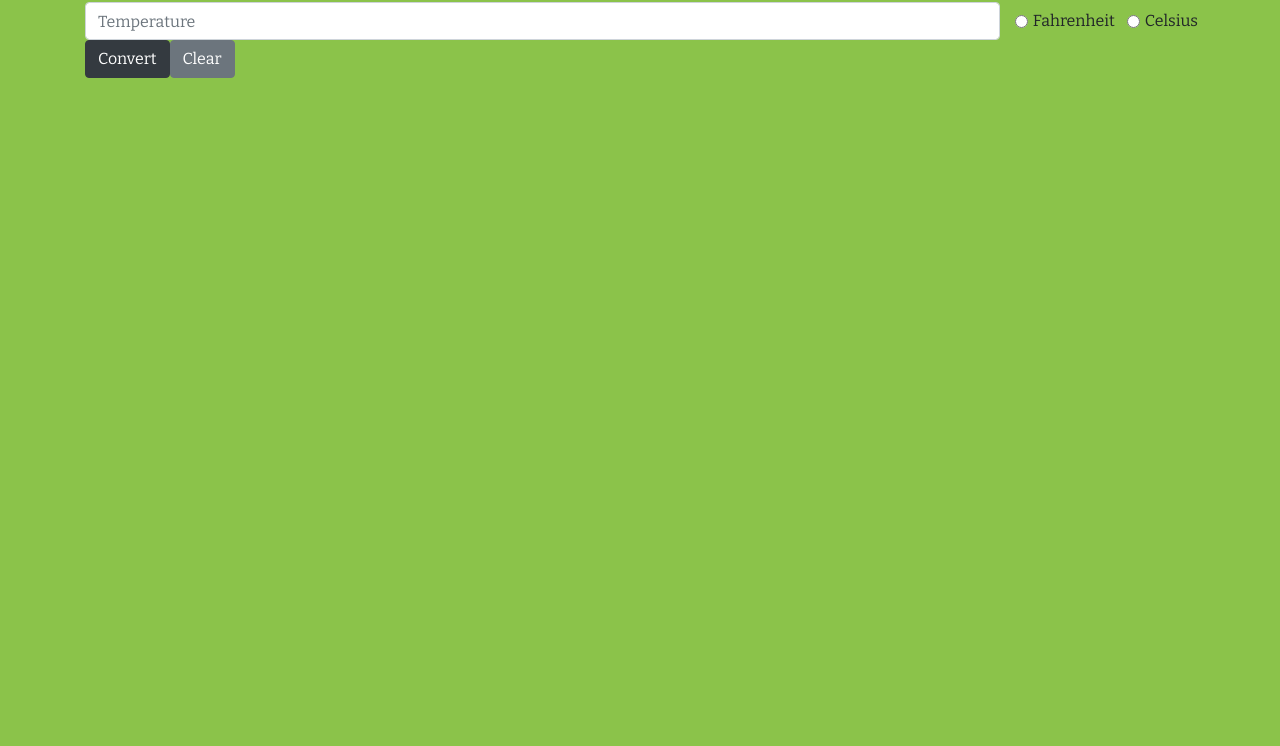
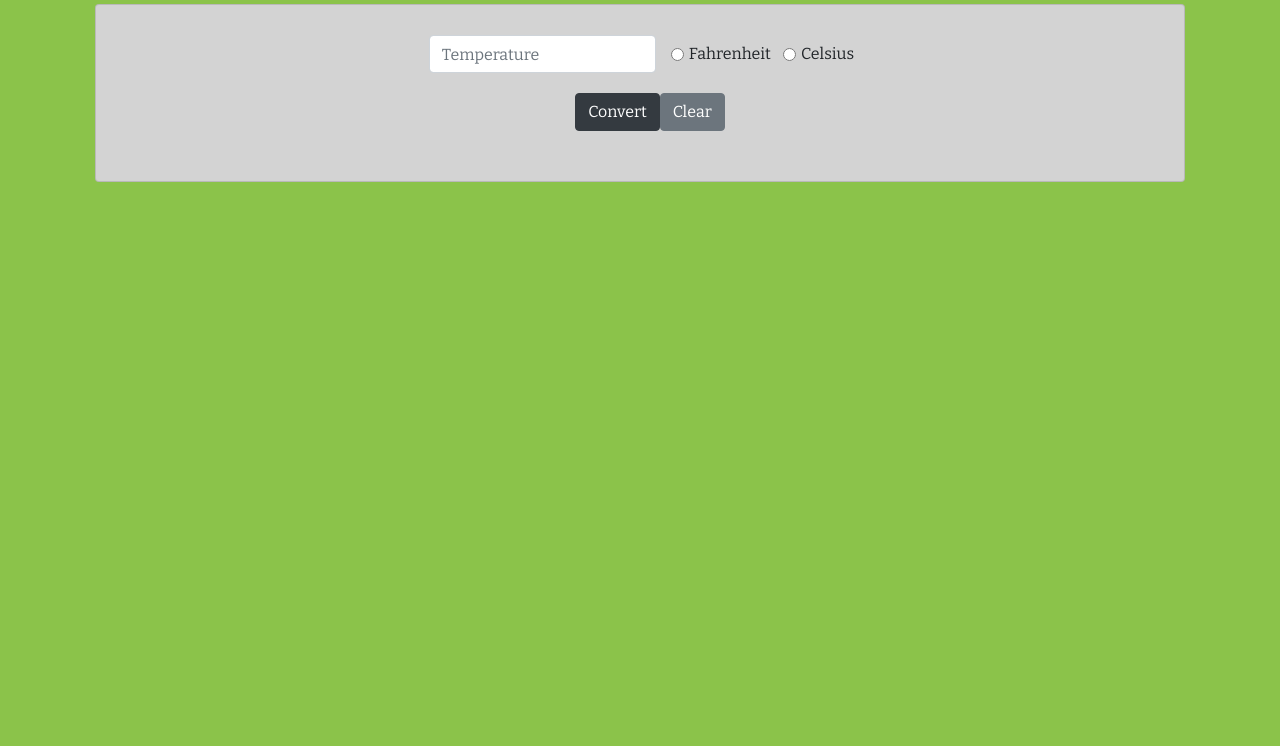
Before and after one commit to mariabrock/temperature-converter, a plain HTML site: page index.html in a window 1280 px wide. Shown: the part 54-800 px from the top of the page. Drawn offline with nearby package versions, Linux system fonts and the light colour scheme.

Commit message:
some styling

```diff
--- a/index.html
+++ b/index.html
@@ -12,6 +12,8 @@
 <body>
     <h1>Temperature Converter</h1>
     <div class="container">
+        <div class="card">
+            <div class="card-body">
                 <div id="input">
                     <form>
                         <div class="row">
@@ -29,10 +31,12 @@
                         </div>
                     </form>
                 </div>
-        <div class="container">
+                <div class="container" id="twoButtons">
                     <div class="row">
                         <button type="submit" id="convert" class="btn btn-dark">Convert</button>
                         <button type="button" id="clear" class="btn btn-secondary">Clear</button>
+                    </div>
+                </div>
             </div>
         </div>
     </div>
--- a/main.css
+++ b/main.css
@@ -7,3 +7,21 @@
     display: flex;
     justify-content: center;
 }
+
+.card {
+    background-color: lightgray;
+    padding: 10px;
+    margin: 10px;
+}
+
+#input {
+    display: flex;
+    justify-content: center;
+}
+
+#twoButtons {
+    display: flex;
+    justify-content: center;
+    padding: 10px;
+    margin: 10px;
+}
```
Lines whose indentation alone changed are shown as unchanged.
